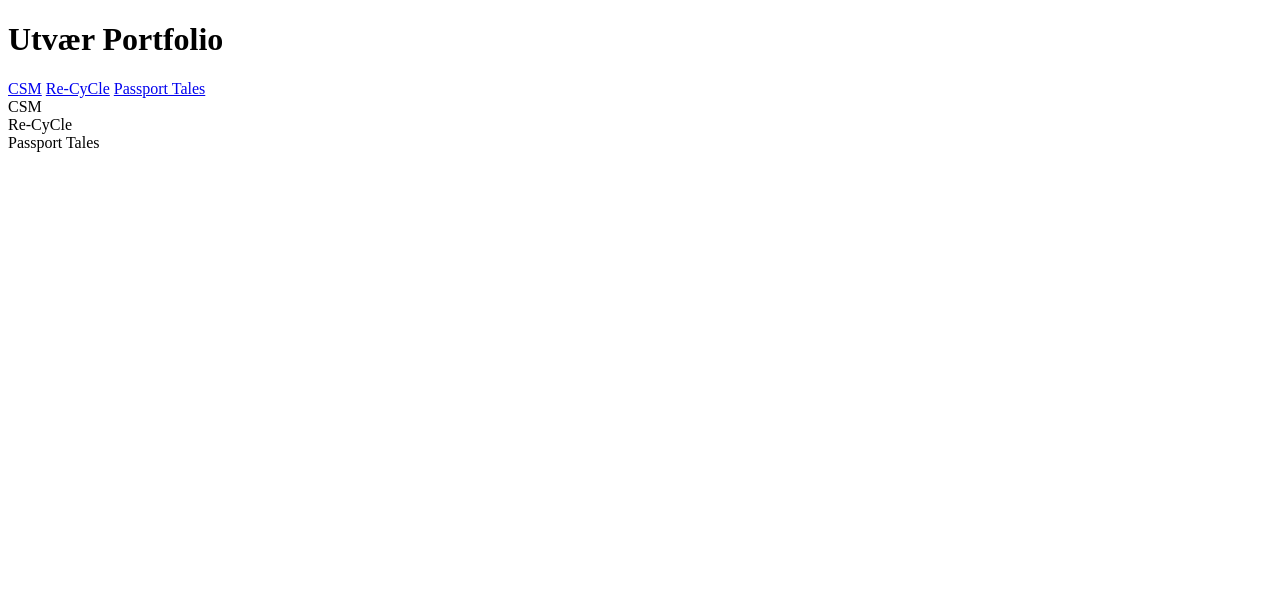
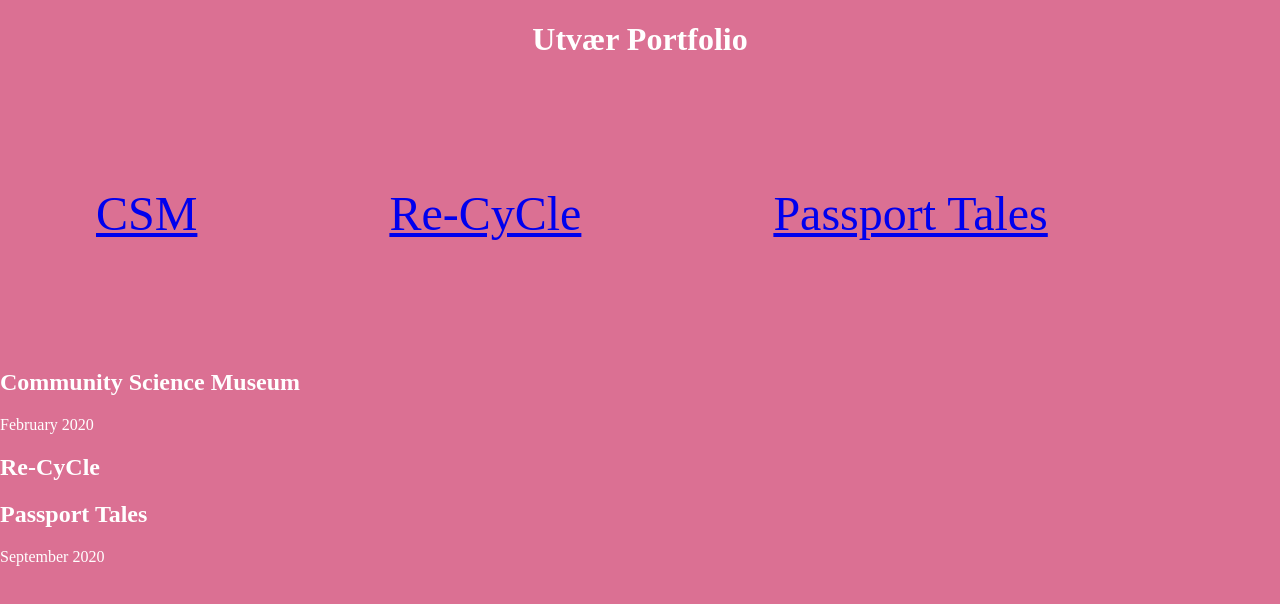
Before and after one commit to utvaer/portfolio-year1, a plain HTML site: page index.html in a window 1280 px wide. Drawn offline with Linux system fonts and the light colour scheme.

Commit message:
basic start

```diff
--- a/css/style.css
+++ b/css/style.css
@@ -0,0 +1,37 @@
+html {
+  box-sizing: border-box;
+}
+*,
+*:before,
+*:after {
+  box-sizing: inherit;
+}
+aside,
+article,
+section,
+header,
+footer,
+nav,
+form {
+  display: block;
+}
+html,
+body {
+  margin: 0;
+  padding: 0;
+  width: 100%;
+  background-color: palevioletred;
+  color: #fff;
+}
+h1 {
+  text-align: center;
+}
+
+.links-container {
+  display: flex;
+  margin: 2em auto;
+}
+.link {
+  padding: 2em;
+  font-size: 3em;
+}
--- a/index.html
+++ b/index.html
@@ -11,14 +11,28 @@
 
     <header>
         <h1>Utv&aelig;r Portfolio</h1>
-        <a href="#csm">CSM</a>
-        <a href="#re-cycle">Re-CyCle</a>
-        <a href="#pt">Passport Tales</a>
+        <div class="links-container">
+            <a href="#csm" class="link">CSM</a>
+            <a href="#re-cycle" class="link">Re-CyCle</a>
+            <a href="#pt" class="link">Passport Tales</a>
+        </div>
+
     </header>
     <main>
-        <div id="csm section">CSM</div>
-        <div id="re-cycle section">Re-CyCle</div>
-        <div id="pt section">Passport Tales</div>
+        <div id="csm section">
+            <h2>Community Science Museum</h2>
+            <p>February 2020</p>
+            <p></p>
+        </div>
+        <div id="re-cycle section">
+            <h2>Re-CyCle</h2>
+            <p></p>
+        </div>
+        <div id="pt section">
+            <h2>Passport Tales</h2>
+            <p>September 2020</p>
+        </div>
+
     </main>
     <footer>
 
```
